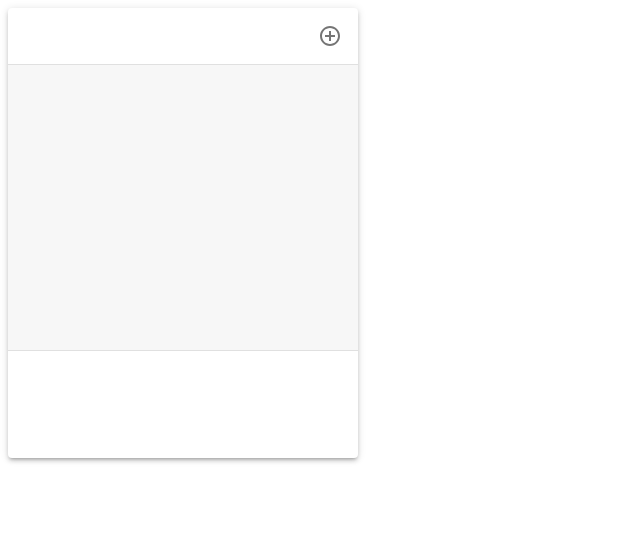
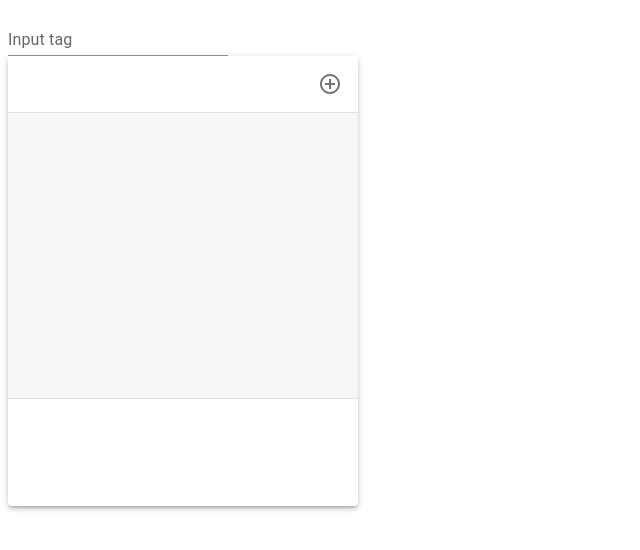
Before and after one commit to foxnorth228/NoteManager, a React app: page / in a window 1280 px wide. Shown: the top 550 px of the page, without its empty margins (0-640 px from the left). Built offline with nearby package versions, Linux system fonts and the light colour scheme.

Commit message:
feat: implement tags searcher

```diff
--- a/src/components/HighLightText/index.tsx
+++ b/src/components/HighLightText/index.tsx
@@ -5,7 +5,7 @@ import React, { ChangeEvent, useCallback, useRef } from 'react';
 
 import { IHighLightText } from './types';
 
-const HighLightText = ({ isShown = true, isDisabled = false, text, setText }: IHighLightText) => {
+const HighLightText = ({ isDisabled = false, text, setText }: IHighLightText) => {
   const refBackdrop = useRef<HTMLDivElement>(null);
 
   const onChangeTextarea = useCallback(
@@ -23,7 +23,7 @@ const HighLightText = ({ isShown = true, isDisabled = false, text, setText }: IH
     <>
       <div ref={refBackdrop} className="highlightText__content highlightText__backdrop">
         <div className="highlightText__highlights highlightText__text">
-          {isShown && parse(text.replace(/#.+?\b/g, '<mark>$&</mark>'))}
+          {!isDisabled && parse(text.replace(/#.+?\b/g, '<mark>$&</mark>'))}
         </div>
       </div>
       <textarea
--- a/src/components/HighLightText/types.ts
+++ b/src/components/HighLightText/types.ts
@@ -1,7 +1,6 @@
 import React from 'react';
 
 export interface IHighLightText {
-  isShown?: boolean;
   isDisabled?: boolean;
   text: string;
   setText: React.Dispatch<React.SetStateAction<string>>;
--- /dev/null
+++ b/src/components/Searcher/index.tsx
@@ -0,0 +1,35 @@
+import { Box, TextField } from '@mui/material';
+import { useSelectTag } from '@store/slices/tagsSlice/hooks';
+import React, { useCallback, useState } from 'react';
+
+const Searcher = () => {
+  const [tag, setTag] = useState('');
+  const selectTag = useSelectTag();
+
+  const onKeyPressTag = useCallback(
+    (e: React.KeyboardEvent<HTMLDivElement>) => {
+      if (e.key === 'Enter') {
+        selectTag(tag);
+        setTag('');
+      }
+    },
+    [selectTag, tag]
+  );
+
+  const onInputTag = useCallback((e: React.ChangeEvent<HTMLInputElement | HTMLTextAreaElement>) => {
+    setTag(e.currentTarget.value);
+  }, []);
+  return (
+    <Box>
+      <TextField
+        value={tag}
+        onChange={(e) => onInputTag(e)}
+        onKeyUp={(e) => onKeyPressTag(e)}
+        label="Input tag"
+        variant="standard"
+      ></TextField>
+    </Box>
+  );
+};
+
+export default Searcher;
--- /dev/null
+++ b/src/layouts/TagsFilter/index.tsx
@@ -0,0 +1,14 @@
+import Searcher from '@components/Searcher';
+import { Box, Grid } from '@mui/material';
+import React from 'react';
+
+const TagsFilter = () => {
+  return (
+    <Box>
+      <Searcher></Searcher>
+      <Grid></Grid>
+    </Box>
+  );
+};
+
+export default TagsFilter;
--- a/src/pages/App/index.tsx
+++ b/src/pages/App/index.tsx
@@ -1,4 +1,5 @@
 import NoteList from '@layouts/NoteList';
+import TagsFilter from '@layouts/TagsFilter';
 import { GlobalStyles } from '@mui/material';
 import React from 'react';
 
@@ -17,6 +18,7 @@ const App = () => {
   return (
     <div>
       {globalStyles}
+      <TagsFilter />
       <NoteList />
     </div>
   );
```
